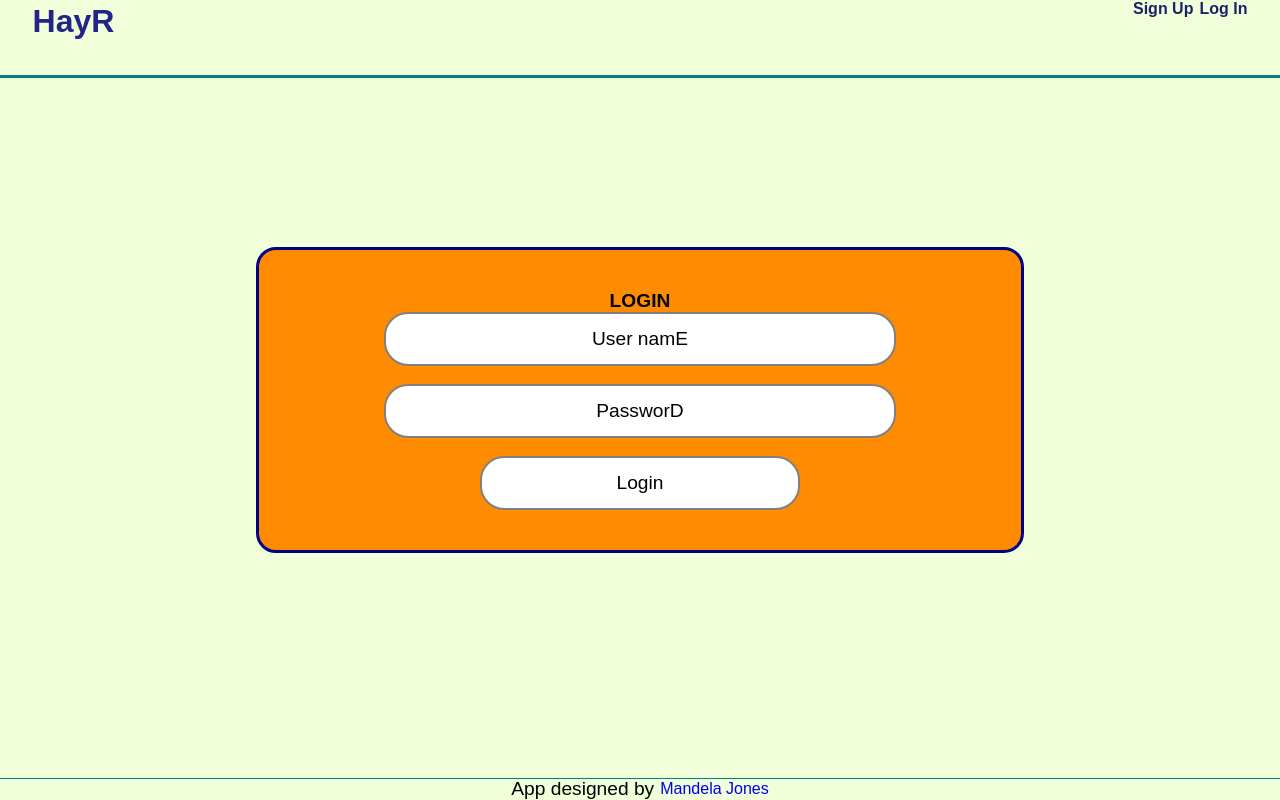
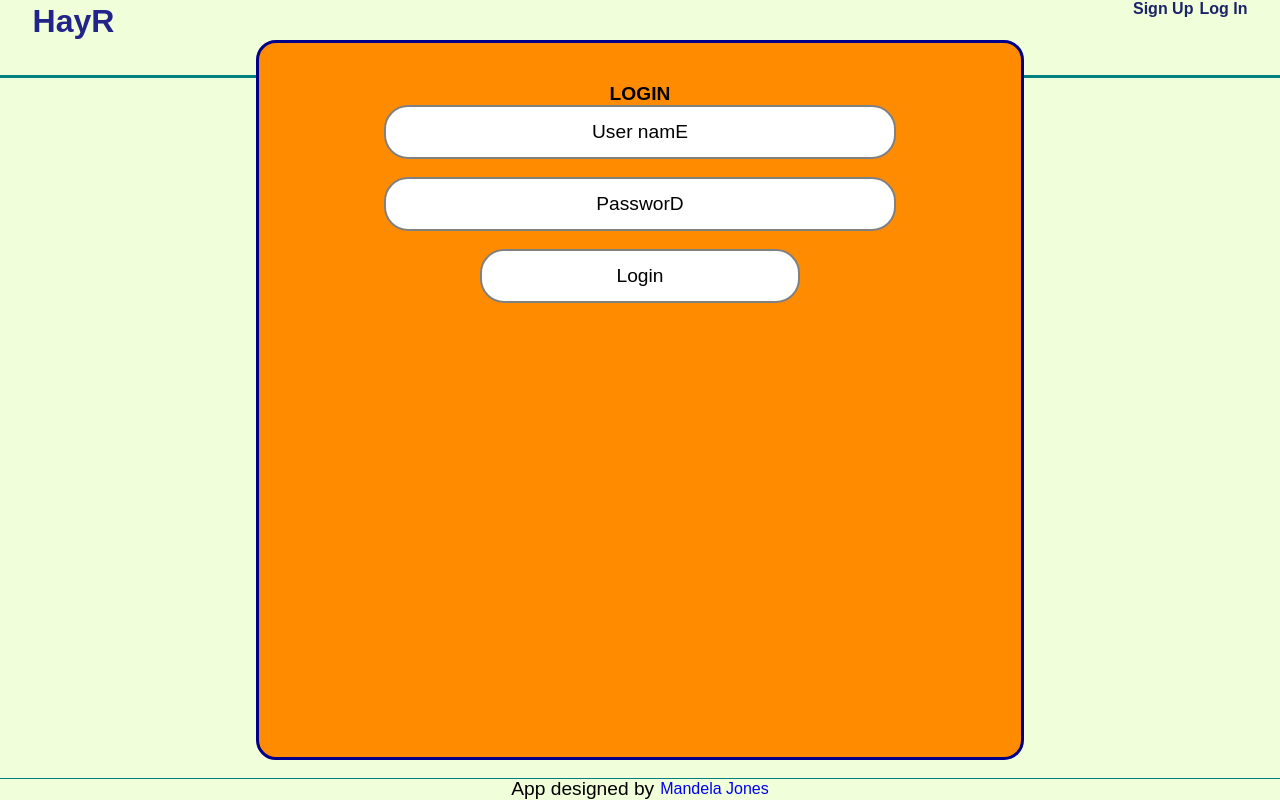
Before and after one commit to ManXD3la/hayr-client, a React (Create React App) app: page /login in a window 1280 px wide. Built offline with nearby package versions, Linux system fonts and the light colour scheme.

Commit message:
App styling v1

```diff
--- a/src/App.css
+++ b/src/App.css
@@ -18,6 +18,10 @@
 
 .App + * {
   background-color: #F0FED9;
+}
+.App main > * {
+  height: 90vh;
+  overflow: auto;
 }
 
 @media (prefers-reduced-motion: no-preference) {
--- a/src/App.js
+++ b/src/App.js
@@ -76,14 +76,13 @@ class App extends Component {
             <Switch>
               <Route exact path='/' component={Landing} />
               <PublicOnlyRoute exact path='/login' component={Login} />
+              <PublicOnlyRoute exact path='/login/:demo' component={Login} />
               <PrivateRoute exact path='/journal' component={Journal} />
               <PrivateRoute exact path='/journal/new-entry' component={EntryForm} />
               <PrivateRoute exact path='/journal/:entryId' component={ReadEntry}/>
-              {/* <Route exact path='/journal/:entryId/community/' component={Community} /> */}
               <PrivateRoute exact path='/journal/:entryId/community/' component={Community} />
               <PrivateRoute exact path='/community/' component={Community} />
-              {/* <Route exact path='/community/:entryId' component={ReadEntry} /> */}
-              {/* <PrivateRoute exact path='/community/:entryId' component={ReadEntry} /> */}
+              <PrivateRoute exact path='/community/:entryId' component={ReadEntry} />
 
               <Route component={NotFound} />
             </Switch>
```
